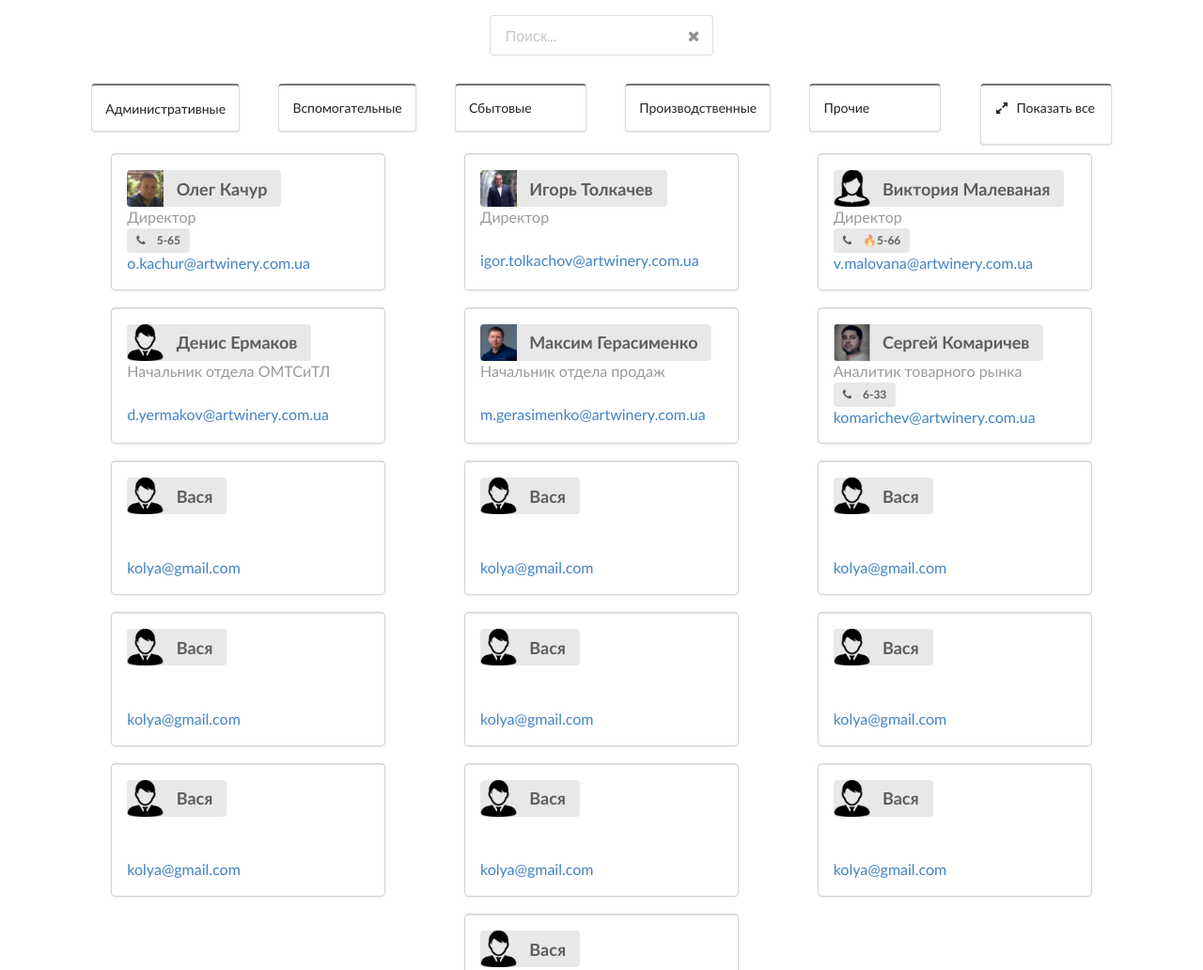
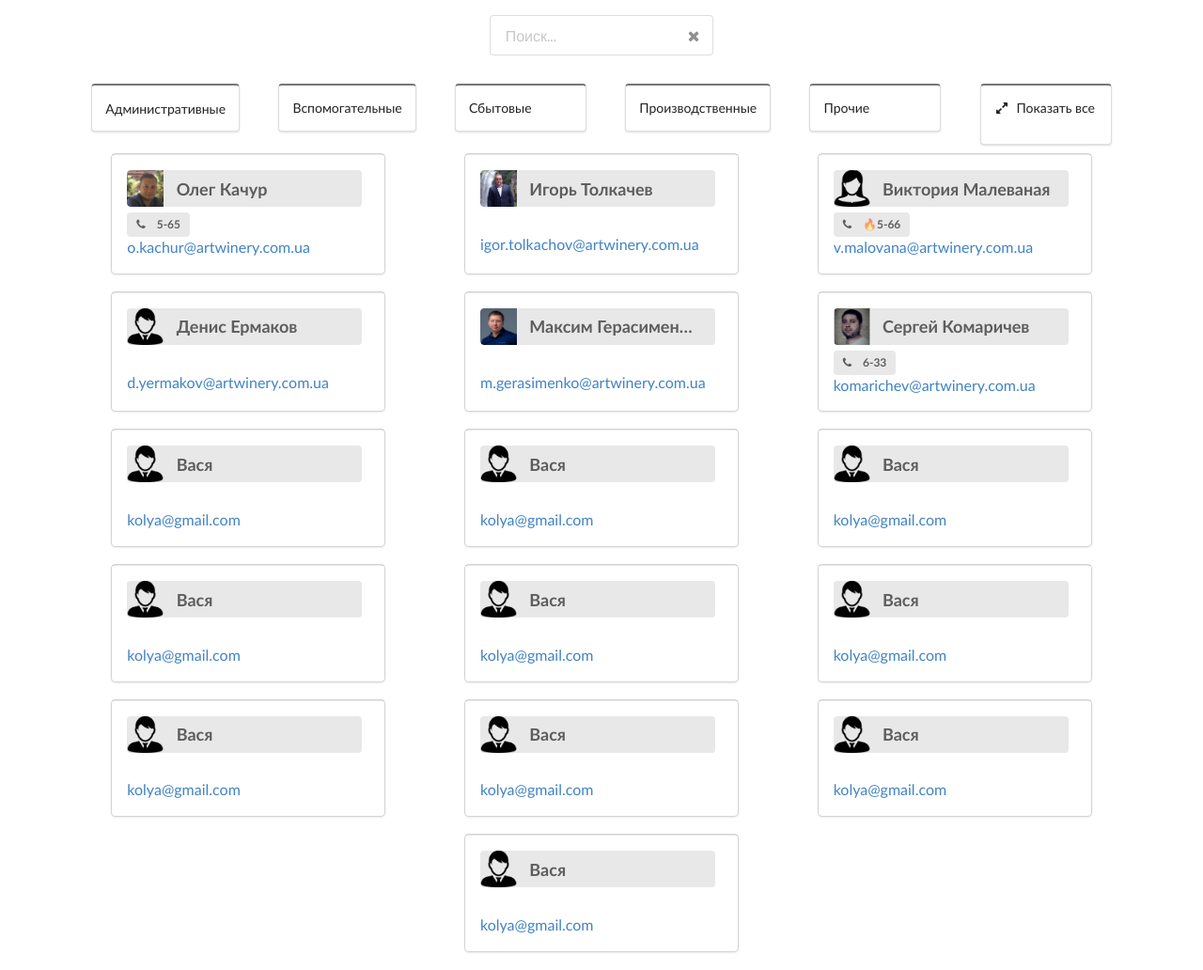
Before and after one commit to vinosgrayapple/spravochnik-Address, a website: page index.html in a window 1280 px wide. Shown: the top 1032 px of the page at 94% size. Drawn offline with nearby package versions, Linux system fonts and the light colour scheme.

Commit message:
cut name 18 symbol

```diff
--- a/css/style.css
+++ b/css/style.css
@@ -120,3 +120,25 @@ header {
     font-size: 1em;
     border-radius: 0;
 }
+.b_name {
+    width: 200px;
+    white-space: nowrap;
+    overflow: hidden;
+    text-overflow: ellipsis;
+}
+.ui.image.big.label {
+width: 250px;
+}
+.ui.image.label {
+    width: 250px;
+}
+.span_name {
+    max-width: 100%;
+}
+.clip {
+    display: inline;
+    overflow: hidden;
+    text-overflow: ellipsis;
+    white-space: nowrap;
+    /* -ms-text-size-adjust: 80%; */
+    }
--- a/script.js
+++ b/script.js
@@ -3,9 +3,15 @@ let search = document.querySelector('#search');
 let units = document.querySelectorAll('.ui.compact.segment');
 let searchClear = document.querySelector('.close.link.icon');
 
+const cutText = text => {
+    if (text.length > 20) {
+        return text.slice(0,18) + '...';
+    }
+    return text;
+};
 
 searchClear.addEventListener('click', () => {
-    search.value=""
+    search.value = '';
     printUsers(users);
 });
 
@@ -39,14 +45,14 @@ const printUsers = (arr) => {
     `
         <div class="card transition hidden" style="display: inline-block !important;">
             <div class="content">
-                <a class="ui image big label">
-                <img src=${b.img || sexImg}>
-                ${b.name}
+
+           <a class="ui image big label clip">
+                <img src=${b.img || sexImg} >
+                <span class="clip span_name" title="${b.name}">${cutText(b.name)}</span>
+
                 </a>
+                <!-- <var class="published" title="${b.birthday}">${b.birthday}</var> -->
 
-                <div class="meta">
-                    ${b.position || "&nbsp;"}
-                </div>
 
                     <div class="description">
                     <a class="ui ${iconCall('label')}">
@@ -70,7 +76,7 @@ const printUsers = (arr) => {
     })
   ;
 };
-// <a href="mailto:${b.email}">${b.email}</a>
+
 const toggleClass = (context, delClass, addClass) => {
     context.classList.remove(delClass);
     context.classList.add(addClass)
@@ -120,7 +126,7 @@ users = [
         birthday: ""
     },
     {
-        name: "Максим Герасименко",
+        name: "Максим Герасименко Максим Герасименко",
         email: "m.gerasimenko@artwinery.com.ua",
         internalPhone: "",
         position: "Начальник отдела продаж",
@@ -203,7 +209,7 @@ units.forEach(unit_item => unit_item.addEventListener('click',() => {
     if (unit_ === "Показать все") {
         span.innerHTML = users.length;
         printUsers(users);
-
+        search.value=""
         // toggleClass(unit_item, 'grey', 'green');
     } else {
         span.innerHTML = users.filter(user => user.unit ?  user.unit.includes(unit_) : false).length;
@@ -233,3 +239,19 @@ printUsers(users);
 // mt
 document.querySelector('.units :first-child').style.marginTop = "14px";
 document.querySelector('.units :first-child').style.paddingBottom = "11px";
+
+
+$(document)
+.ready(function() {
+
+//this works
+    $('.fade-down')
+    .transition('bounce')
+  ;
+//this doesn't
+    var self = this;
+    $('.fade-down').hover( function() {
+    self.transition("bounce");
+    })
+})
+;
```
Also changed, not shown: index.html (+3 -0 lines), semantic/dist/semantic.min.css.
